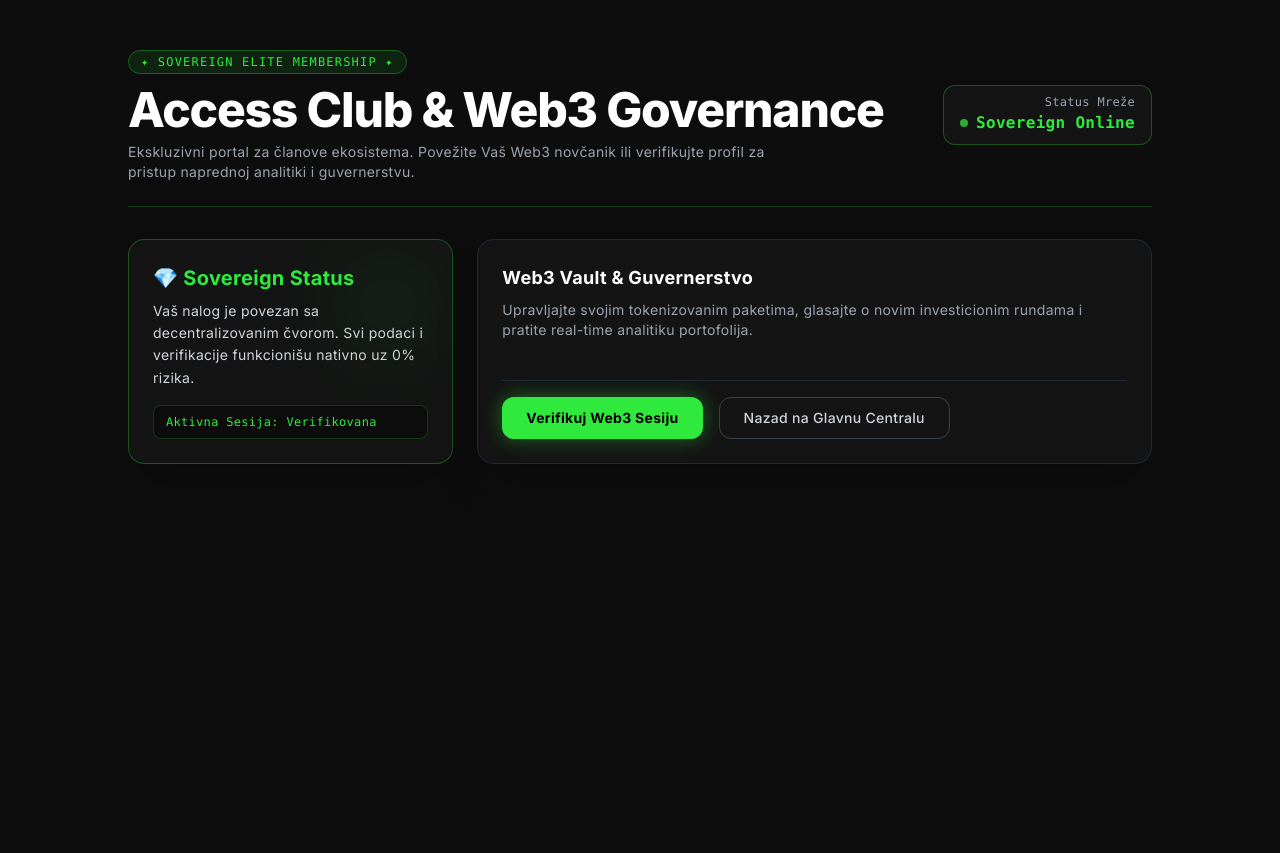
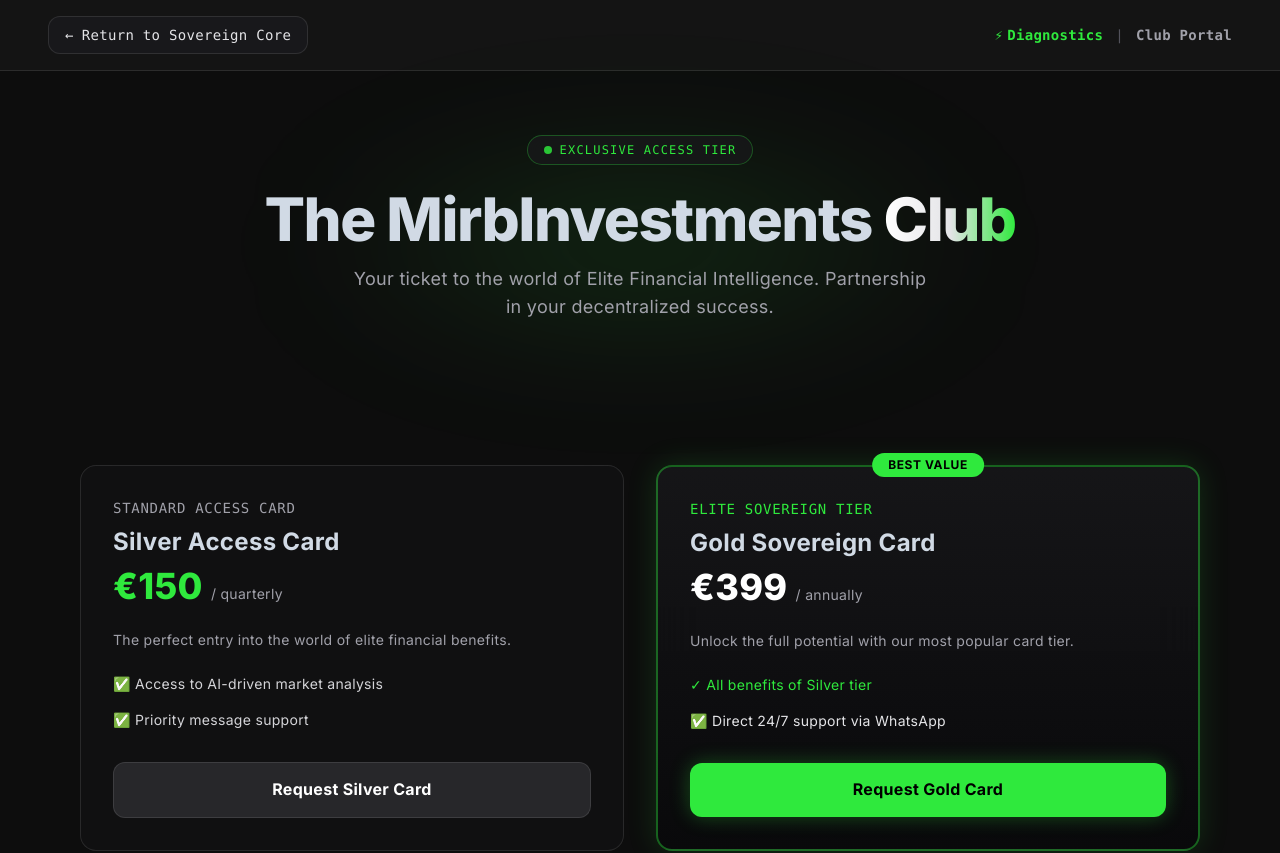
Before and after one commit to Mirb88/MirbInvestments-Web3, a Next.js app: page /club in a window 1280 px wide. Shown: the top 853 px of the page. Before the commit the page ends 800 px from the top, so only its background shows below. Built offline with nearby package versions, Linux system fonts and the light colour scheme; no server answers.

Commit message:
Rename ClubPage to EliteClubPage and improve modal
Refactor ClubPage to EliteClubPage and enhance modal functionality.

```diff
--- a/src/app/club/page.tsx
+++ b/src/app/club/page.tsx
@@ -1,76 +1,212 @@
-"use client";
+'use client';
 
-import React, { useEffect, useState } from "react";
+import React, { useState, useEffect } from 'react';
+import Link from 'next/link';
 
-export default function ClubPage() {
+export default function EliteClubPage() {
   const [isMounted, setIsMounted] = useState(false);
+  const [isModalOpen, setIsModalOpen] = useState(false);
+  const [selectedTier, setSelectedTier] = useState<{ name: string; price: string } | null>(null);
+  const [scrollPosition, setScrollPosition] = useState(0);
+
+  const [contactInfo, setContactInfo] = useState('');
+  const [userName, setUserName] = useState('');
+  const [isSubmitting, setIsSubmitting] = useState(false);
+  const [notification, setNotification] = useState<string | null>(null);
 
   useEffect(() => {
     setIsMounted(true);
   }, []);
 
+  if (!isMounted) return null;
+
+  const openRequestModal = (tierName: string, price: string) => {
+    setScrollPosition(window.scrollY);
+    setSelectedTier({ name: tierName, price });
+    setIsModalOpen(true);
+  };
+
+  const handleSubmitRequest = async (e: React.FormEvent) => {
+    e.preventDefault();
+    if (!contactInfo) return;
+
+    setIsSubmitting(true);
+    try {
+      const isJahorina = selectedTier?.name.includes('Strategic Convergence');
+      setIsModalOpen(false);
+      setContactInfo('');
+      setUserName('');
+      setNotification(
+        isJahorina
+          ? `Interest registered for Jahorina 2026! Our elite team will reach out with all details.`
+          : `Request submitted for ${selectedTier?.name}! Our elite team will reach out shortly.`
+      );
+      setTimeout(() => setNotification(null), 5000);
+    } catch (error) {
+      console.error('Error:', error);
+      setIsModalOpen(false);
+      setNotification(`Request recorded successfully!`);
+      setTimeout(() => setNotification(null), 5000);
+    } finally {
+      setIsSubmitting(false);
+    }
+  };
+
   return (
-    <main className="min-h-screen bg-[#0D0D0D] text-white p-6 md:p-12 font-sans selection:bg-[#2FE93D] selection:text-black">
-      <div className="max-w-5xl mx-auto space-y-8">
-        <header className="border-b border-[#2FE93D]/20 pb-6 flex flex-col md:flex-row justify-between items-start md:items-center gap-4">
+    <div className="min-h-screen bg-[#0D0D0D] text-white selection:bg-[#2FE93D] selection:text-black font-sans relative overflow-x-hidden" suppressHydrationWarning={true}>
+
+      {notification && (
+        <div className="fixed inset-0 z-50 flex items-center justify-center p-4 bg-black/70 backdrop-blur-sm animate-fadeIn">
+          <div className="bg-zinc-900 border-2 border-[#2FE93D] text-white px-8 py-6 rounded-3xl shadow-[0_0_50px_rgba(47,233,61,0.4)] max-w-md text-center">
+            <div className="text-3xl mb-2">⚡</div>
+            <strong className="text-[#2FE93D] block text-lg mb-2 font-black">Request Received!</strong>
+            <p className="text-zinc-300 text-sm">{notification}</p>
+          </div>
+        </div>
+      )}
+
+      {isModalOpen && (
+        <div
+          className="absolute inset-x-0 z-50 flex items-center justify-center p-4 bg-black/85 backdrop-blur-md animate-fadeIn"
+          style={{ top: `${scrollPosition}px`, minHeight: '100vh' }}
+        >
+          <div className="bg-gradient-to-b from-zinc-900/95 to-black border-2 border-[#2FE93D]/40 rounded-3xl p-6 sm:p-8 max-w-lg w-full shadow-[0_0_50px_rgba(47,233,61,0.25)] relative my-auto">
+            <button
+              onClick={() => setIsModalOpen(false)}
+              className="absolute top-4 right-4 text-zinc-400 hover:text-white text-xl font-bold p-2 cursor-pointer"
+            >
+              ✕
+            </button>
+            <div className="text-center mb-6">
+              <span className="text-xs font-mono uppercase tracking-widest text-[#2FE93D] block mb-2">
+                Sovereign Access Portal
+              </span>
+              <h3 className="text-xl sm:text-2xl font-black text-white leading-tight">
+                {selectedTier?.name.includes('Strategic Convergence') ? 'Jahorina 2026: Strategic Convergence Interest' : `Confirm ${selectedTier?.name}`}
+              </h3>
+            </div>
+            <form onSubmit={handleSubmitRequest} className="space-y-4">
               <div>
-            <span className="text-xs font-mono uppercase tracking-widest text-[#2FE93D] bg-[#2FE93D]/10 px-3 py-1 rounded-full border border-[#2FE93D]/30">
-              ✦ Sovereign Elite Membership ✦
-            </span>
-            <h1 className="text-4xl md:text-5xl font-extrabold tracking-tight mt-3 text-white">
-              Access Club & Web3 Governance
-            </h1>
-            <p className="text-gray-400 text-sm mt-2 max-w-2xl">
-              Ekskluzivni portal za članove ekosistema. Povežite Vaš Web3 novčanik ili verifikujte profil za pristup naprednoj analitiki i guvernerstvu.
-            </p>
+                <label className="block text-xs font-mono text-zinc-400 uppercase tracking-wider mb-1">Your Name / Identity (Optional)</label>
+                <input
+                  type="text"
+                  placeholder="e.g. Satoshi Nakamoto"
+                  value={userName}
+                  onChange={(e) => setUserName(e.target.value)}
+                  className="w-full bg-zinc-950 border border-white/10 rounded-xl px-4 py-3 text-sm text-white focus:outline-none focus:border-[#2FE93D]"
+                />
               </div>
-          <div className="bg-[#141414] border border-[#2FE93D]/30 px-4 py-2 rounded-xl text-right">
-            <span className="text-xs text-gray-400 block font-mono">Status Mreže</span>
-            <span className="text-[#2FE93D] font-bold font-mono flex items-center gap-2">
-              <span className="w-2 h-2 rounded-full bg-[#2FE93D] animate-pulse"></span>
-              Sovereign Online
-            </span>
+              <div>
+                <label className="block text-xs font-mono text-zinc-400 uppercase tracking-wider mb-1">Email or WhatsApp Number *</label>
+                <input
+                  type="text"
+                  required
+                  placeholder="email@domain.com or +38761..."
+                  value={contactInfo}
+                  onChange={(e) => setContactInfo(e.target.value)}
+                  className="w-full bg-zinc-950 border border-white/10 rounded-xl px-4 py-3 text-sm text-white focus:outline-none focus:border-[#2FE93D]"
+                />
               </div>
-        </header>
+              <button
+                type="submit"
+                disabled={isSubmitting}
+                className="w-full py-4 rounded-xl bg-[#2FE93D] text-black font-extrabold text-sm hover:bg-[#25b830] transition-all shadow-[0_0_25px_rgba(47,233,61,0.4)] cursor-pointer mt-2"
+              >
+                {isSubmitting ? 'Syncing with Sovereign Core...' : 'CONFIRM ACCESS REQUEST →'}
+              </button>
+            </form>
+          </div>
+        </div>
+      )}
 
-        <section className="grid grid-cols-1 md:grid-cols-3 gap-6">
-          <div className="bg-[#141414] border border-[#2FE93D]/30 rounded-2xl p-6 shadow-2xl backdrop-blur-md relative overflow-hidden group">
-            <div className="absolute top-0 right-0 w-32 h-32 bg-[#2FE93D]/5 rounded-full blur-2xl group-hover:bg-[#2FE93D]/10 transition-all"></div>
-            <h2 className="text-xl font-bold text-[#2FE93D] mb-2 flex items-center gap-2">
-              💎 Sovereign Status
-            </h2>
-            <p className="text-gray-300 text-sm leading-relaxed mb-4">
-              Vaš nalog je povezan sa decentralizovanim čvorom. Svi podaci i verifikacije funkcionišu nativno uz 0% rizika.
-            </p>
-            <div className="text-xs font-mono text-[#2FE93D] bg-black/40 px-3 py-2 rounded-lg border border-[#2FE93D]/20">
-              Aktivna Sesija: Verifikovana
+      {/* HEADER */}
+      <div className="w-full bg-[#141414] border-b border-white/10 py-4 px-6 sm:px-12 flex justify-between items-center text-xs sm:text-sm">
+        <Link href="/" className="px-4 py-2 rounded-xl bg-zinc-900 border border-white/10 hover:border-[#2FE93D] text-zinc-200 hover:text-[#2FE93D] transition-all flex items-center gap-2 font-mono font-medium">
+          <span>←</span> Return to Sovereign Core
+        </Link>
+        <div className="flex items-center gap-3 font-mono">
+          <Link href="/neural-diagnostics" className="text-[#2FE93D] hover:underline font-bold flex items-center gap-1">
+            <span>⚡</span> Diagnostics
+          </Link>
+          <span className="text-zinc-600">|</span>
+          <span className="text-zinc-400 font-semibold">Club Portal</span>
         </div>
       </div>
 
-          <div className="bg-[#141414] border border-gray-800 rounded-2xl p-6 shadow-2xl backdrop-blur-md md:col-span-2 flex flex-col justify-between">
+      {/* HERO SECTION */}
+      <section className="relative py-16 px-4 text-center max-w-5xl mx-auto">
+        <div className="absolute inset-0 -z-10 bg-[radial-gradient(ellipse_at_center,_var(--tw-gradient-stops))] from-[#2FE93D]/15 via-transparent to-transparent blur-3xl"></div>
+        <div className="inline-flex items-center gap-2 px-4 py-1.5 rounded-full bg-zinc-900/80 border border-[#2FE93D]/30 mb-6 backdrop-blur-md">
+          <span className="w-2 h-2 rounded-full bg-[#2FE93D] animate-pulse"></span>
+          <span className="text-xs font-mono uppercase tracking-widest text-[#2FE93D]">Exclusive Access Tier</span>
+        </div>
+        <h1 className="text-4xl sm:text-6xl font-extrabold tracking-tight mb-4 leading-tight">
+          The MirbInvestments <span className="text-transparent bg-clip-text bg-gradient-to-r from-white via-zinc-200 to-[#2FE93D]">Club</span>
+        </h1>
+        <p className="text-base sm:text-lg text-zinc-400 max-w-xl mx-auto mb-8">
+          Your ticket to the world of Elite Financial Intelligence. Partnership in your decentralized success.
+        </p>
+      </section>
+
+      {/* ACCESS CARDS */}
+      <section className="py-12 px-4 max-w-6xl mx-auto">
+        <div className="grid grid-cols-1 md:grid-cols-2 gap-8">
+          <div className="bg-zinc-900/40 border border-white/10 rounded-2xl p-8 backdrop-blur-xl hover:border-[#2FE93D]/50 transition-all flex flex-col justify-between">
             <div>
-              <h3 className="text-lg font-bold text-white mb-2">Web3 Vault & Guvernerstvo</h3>
-              <p className="text-gray-400 text-sm mb-4">
-                Upravljajte svojim tokenizovanim paketima, glasajte o novim investicionim rundama i pratite real-time analitiku portofolija.
-              </p>
+              <div className="text-zinc-400 font-mono text-sm uppercase tracking-wider mb-2">Standard Access Card</div>
+              <h3 className="text-2xl font-bold mb-2">Silver Access Card</h3>
+              <div className="text-4xl font-extrabold text-[#2FE93D] mb-6">€150 <span className="text-sm font-normal text-zinc-400">/ quarterly</span></div>
+              <p className="text-zinc-400 text-sm mb-6">The perfect entry into the world of elite financial benefits.</p>
+              <ul className="space-y-4 mb-8 text-sm text-zinc-300">
+                <li className="flex items-center gap-3">✅ Access to AI-driven market analysis</li>
+                <li className="flex items-center gap-3">✅ Priority message support</li>
+              </ul>
             </div>
-            <div className="flex flex-wrap gap-4 pt-4 border-t border-gray-800">
             <button
-                onClick={() => alert("Sovereign Web3 Vault Uspješno Sinhronizovan!")}
-                className="bg-[#2FE93D] text-black font-bold py-2.5 px-6 rounded-xl hover:bg-[#25c432] transition-all shadow-[0_0_20px_rgba(47,233,61,0.4)] text-sm"
+              onClick={() => openRequestModal('Silver Access Card', '€150 quarterly')}
+              className="w-full py-3.5 rounded-xl bg-zinc-800 hover:bg-[#2FE93D] hover:text-black font-bold transition-all border border-white/10 cursor-pointer"
             >
-                Verifikuj Web3 Sesiju
+              Request Silver Card
             </button>
-              <a
-                href="/"
-                className="bg-transparent border border-gray-700 text-gray-300 font-medium py-2.5 px-6 rounded-xl hover:border-[#2FE93D] hover:text-[#2FE93D] transition-all text-sm flex items-center justify-center"
+          </div>
+
+          <div className="bg-gradient-to-b from-zinc-900/80 to-zinc-950/90 border-2 border-[#2FE93D]/40 rounded-2xl p-8 backdrop-blur-xl relative shadow-[0_0_30px_rgba(47,233,61,0.15)] flex flex-col justify-between">
+            <div className="absolute -top-3.5 left-1/2 -translate-x-1/2 px-4 py-1 rounded-full bg-[#2FE93D] text-black text-xs font-bold uppercase tracking-wider">
+              Best Value
+            </div>
+            <div>
+              <div className="text-[#2FE93D] font-mono text-sm uppercase tracking-wider mb-2">Elite Sovereign Tier</div>
+              <h3 className="text-2xl font-bold mb-2">Gold Sovereign Card</h3>
+              <div className="text-4xl font-extrabold text-white mb-6">€399 <span className="text-sm font-normal text-zinc-400">/ annually</span></div>
+              <p className="text-zinc-400 text-sm mb-6">Unlock the full potential with our most popular card tier.</p>
+              <ul className="space-y-4 mb-8 text-sm text-zinc-200">
+                <li className="flex items-center gap-3 text-[#2FE93D]">✓ All benefits of Silver tier</li>
+                <li className="flex items-center gap-3">✅ Direct 24/7 support via WhatsApp</li>
+              </ul>
+            </div>
+            <button
+              onClick={() => openRequestModal('Gold Sovereign Card', '€399 annually')}
+              className="w-full py-3.5 rounded-xl bg-[#2FE93D] text-black hover:bg-[#25b830] font-bold transition-all shadow-[0_0_20px_rgba(47,233,61,0.3)] cursor-pointer"
             >
-                Nazad na Glavnu Centralu
-              </a>
+              Request Gold Card
+            </button>
           </div>
         </div>
       </section>
+
+      {/* FOOTER SA LINKOVIMA KA SVIH 5 STRANICA */}
+      <footer className="border-t border-white/10 py-12 px-4 text-center text-xs text-zinc-500">
+        <div className="flex flex-wrap justify-center gap-6 mb-6 font-mono">
+          <Link href="/" className="hover:text-[#2FE93D] transition-colors">Home Core</Link>
+          <Link href="/about" className="hover:text-[#2FE93D] transition-colors">About Us</Link>
+          <Link href="/club" className="hover:text-[#2FE93D] transition-colors">Access Club</Link>
+          <Link href="/neural-diagnostics" className="hover:text-[#2FE93D] transition-colors">Neural Diagnostics</Link>
+          <Link href="/support" className="hover:text-[#2FE93D] transition-colors">Support Center</Link>
         </div>
-    </main>
+        <p className="mb-2">MirbInvestments™ · Simplified Crypto, Smarter Investing.</p>
+        <p>© 2026 All Rights Reserved.</p>
+      </footer>
+
+    </div>
   );
 }
```
Lines whose indentation alone changed are shown as unchanged.
